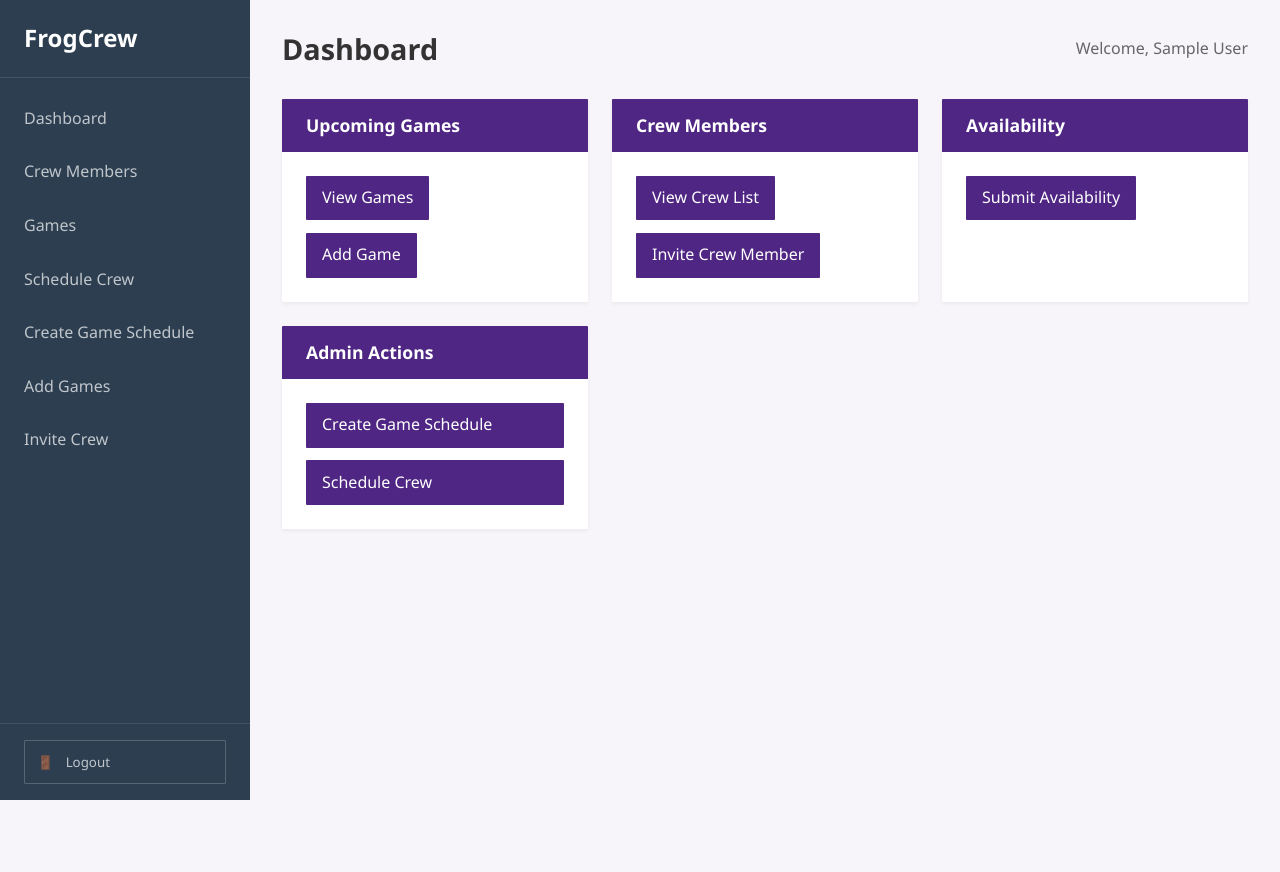
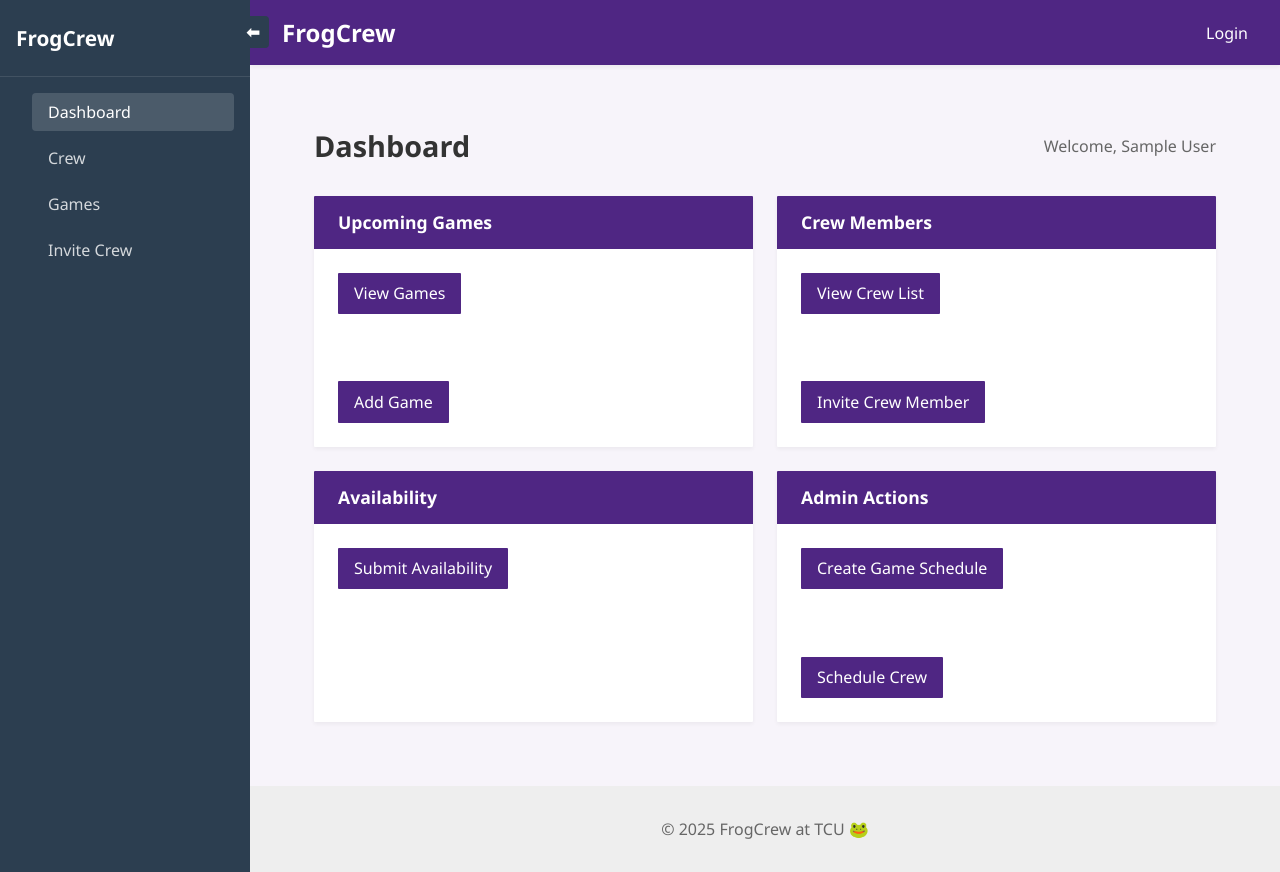
Before and after one commit to Kavish2040/FrogCrew, a Vue app in the folder client/: page /dashboard in a window 1280 px wide. Before the commit the page ends 800 px from the top, so only its background shows below. Built offline with nearby package versions, Linux system fonts and the light colour scheme; sample sign-in values are in the browser's storage.

Commit message:
adjusted sidebar

```diff
--- a/client/src/App.vue
+++ b/client/src/App.vue
@@ -1,36 +1,18 @@
 <script setup>
-// No imports needed here
+import { computed } from 'vue';
+import { useRoute } from 'vue-router';
+import MainLayout from './layouts/MainLayout.vue';
+
+const route = useRoute();
+
+// Define routes that should NOT have the layout (e.g., login, register, landing page)
+const layoutExcludedRoutes = ['/', '/login', '/register'];
+
+const showLayout = computed(() => !layoutExcludedRoutes.includes(route.path));
 </script>
 
 <template>
-  <router-view />
+  <component :is="showLayout ? MainLayout : 'div'">
+    <router-view />
+  </component>
 </template>
-
-<style>
-/* Global styles */
-* {
-  box-sizing: border-box;
-  margin: 0;
-  padding: 0;
-}
-
-body {
-  font-family: 'Inter', -apple-system, BlinkMacSystemFont, 'Segoe UI', Roboto, Oxygen, Ubuntu, Cantarell, 'Open Sans', 'Helvetica Neue', sans-serif;
-  line-height: 1.6;
-  color: #333;
-  background-color: #f5f5f5;
-}
-
-a {
-  color: #4F2683; /* TCU Purple */
-  text-decoration: none;
-}
-
-a:hover {
-  text-decoration: underline;
-}
-
-button {
-  font-family: inherit;
-}
-</style>
--- a/client/src/Layouts/MainLayout.vue
+++ b/client/src/Layouts/MainLayout.vue
@@ -1,42 +1,181 @@
 <template>
-    <div>
+  <div class="layout-container">
+    <aside :class="['sidebar', { collapsed }]">
+      <div class="toggle-btn" @click="collapsed = !collapsed">
+        <span>{{ collapsed ? '➡' : '⬅' }}</span>
+      </div>
+      <div class="sidebar-header" v-if="!collapsed">
+        <router-link to="/dashboard" class="logo">FrogCrew</router-link>
+      </div>
+      <nav class="sidebar-nav">
+        <ul>
+          <li>
+            <router-link to="/dashboard">
+              <span v-if="!collapsed">Dashboard</span>
+              <span v-else title="Dashboard"></span>
+            </router-link>
+          </li>
+          <li>
+            <router-link to="/crew">
+              <span v-if="!collapsed">Crew</span>
+              <span v-else title="Crew"></span>
+            </router-link>
+          </li>
+          <li>
+            <router-link to="/games">
+              <span v-if="!collapsed">Games</span>
+              <span v-else title="Games"></span>
+            </router-link>
+          </li>
+          <li v-if="isAdmin">
+            <router-link to="/invite">
+              <span v-if="!collapsed">Invite Crew</span>
+              <span v-else title="Invite"></span>
+            </router-link>
+          </li>
+        </ul>
+      </nav>
+    </aside>
+
+    <div class="content-wrapper">
       <header class="main-header" v-if="route.path !== '/'">
-        <router-link to="/" class="logo">FrogCrew</router-link>
+        <router-link to="/dashboard" class="logo">FrogCrew</router-link>
         <nav>
-          <router-link v-if="userStore.isLoggedIn" to="/dashboard">Dashboard</router-link>
-          <router-link v-if="userStore.isLoggedIn" to="/crew">Crew</router-link>
-          <router-link v-if="!userStore.isLoggedIn" to="/login">Login</router-link>
+          <router-link v-if="isLoggedIn" to="/dashboard">Dashboard</router-link>
+
+          <button
+            v-if="isLoggedIn"
+            @click="handleLogout"
+            class="btn-logout-top"
+          >
+            Logout
+          </button>
+
+          <router-link v-else to="/login">Login</router-link>
         </nav>
       </header>
 
-      <main>
+      <main class="main-content">
         <slot />
       </main>
 
       <footer class="main-footer">
-        <p>&copy; {{ new Date().getFullYear() }} FrogCrew at TCU 🐸💜</p>
+        <p>&copy; {{ new Date().getFullYear() }} FrogCrew at TCU 🐸</p>
       </footer>
+    </div>
   </div>
 </template>
 
 <script setup>
-  import { useRoute } from 'vue-router';
+import { useRoute, useRouter } from 'vue-router';
+import { ref, computed } from 'vue';
 import { useUserStore } from '../stores/userStore';
 
 const route = useRoute();
+const router = useRouter();
+const collapsed = ref(false);
 const userStore = useUserStore();
+
+const isLoggedIn = computed(() => userStore.isLoggedIn);
+const isAdmin = computed(() => userStore.isAdmin);
+
+const handleLogout = () => {
+  userStore.logout();
+  router.push('/login');
+};
 </script>
 
 <style scoped>
+:root {
+  --bg-light-purple: #f7f4fa;
+}
+
+.layout-container {
+  display: flex;
+  min-height: 100vh;
+}
+
+.sidebar {
+  background-color: #2c3e50;
+  color: white;
+  width: 250px;
+  transition: width 0.3s ease;
+  position: relative;
+}
+
+.sidebar.collapsed {
+  width: 60px;
+}
+
+.toggle-btn {
+  position: absolute;
+  top: 1rem;
+  right: -1.2rem;
+  background: #2c3e50;
+  color: white;
+  padding: 0.3rem 0.6rem;
+  border-radius: 0 4px 4px 0;
+  cursor: pointer;
+  z-index: 1000;
+  font-weight: bold;
+}
+
+.sidebar-header {
+  padding: 1.5rem 1rem;
+  border-bottom: 1px solid rgba(255, 255, 255, 0.1);
+}
+
+.sidebar-header .logo {
+  font-size: 1.3rem;
+  font-weight: bold;
+  color: white;
+}
+
+.sidebar-nav ul {
+  list-style: none;
+  padding: 1rem;
+  margin: 0;
+}
+
+.sidebar-nav li {
+  margin-bottom: 0.5rem;
+}
+
+.sidebar-nav a {
+  color: rgba(255, 255, 255, 0.8);
+  text-decoration: none;
+  display: flex;
+  align-items: center;
+  padding: 0.5rem 1rem;
+  border-radius: 4px;
+  transition: background 0.2s;
+  white-space: nowrap;
+  overflow: hidden;
+  text-overflow: ellipsis;
+}
+
+.sidebar-nav a:hover,
+.sidebar-nav a.router-link-exact-active {
+  background-color: rgba(255, 255, 255, 0.15);
+  color: white;
+}
+
+.content-wrapper {
+  flex: 1;
+  display: flex;
+  flex-direction: column;
+  background: var(--bg-light-purple);
+}
+
 .main-header {
-    background-color: var(--tcu-purple);
+  background-color: #4f2683;
   color: white;
   padding: 1rem 2rem;
   display: flex;
   justify-content: space-between;
   align-items: center;
   font-weight: 500;
-    box-shadow: var(--shadow);
+  box-shadow: 0 2px 4px rgba(0, 0, 0, 0.05);
 }
 
 .logo {
@@ -54,11 +193,29 @@
   text-decoration: underline;
 }
 
+.btn-logout-top {
+  background: none;
+  border: none;
+  color: white;
+  font-weight: 600;
+  margin-left: 1rem;
+  cursor: pointer;
+  font-size: 1rem;
+}
+
+.btn-logout-top:hover {
+  text-decoration: underline;
+}
+
+.main-content {
+  flex: 1;
+  padding: 2rem;
+}
+
 .main-footer {
   background-color: #eee;
   padding: 1rem;
   text-align: center;
-    color: var(--text-muted);
-    margin-top: 2rem;
+  color: #666;
 }
 </style>
--- a/client/src/pages/Dashboard.vue
+++ b/client/src/pages/Dashboard.vue
@@ -1,57 +1,5 @@
 <template>
-  <div class="dashboard-container">
-    <aside class="sidebar">
-      <div class="sidebar-header">
-        <h2>FrogCrew</h2>
-      </div>
-      <nav class="sidebar-nav">
-        <ul>
-          <li>
-            <router-link to="/dashboard">
-              <span>Dashboard</span>
-            </router-link>
-          </li>
-          <li>
-            <router-link to="/crew">
-              <span>Crew Members</span>
-            </router-link>
-          </li>
-          <li>
-            <router-link to="/games">
-              <span>Games</span>
-            </router-link>
-          </li>
-          <li v-if="userStore.isAdmin">
-            <router-link to="/schedulecrew">
-              <span>Schedule Crew</span>
-            </router-link>
-          </li>
-          <li v-if="userStore.isAdmin">
-            <router-link to="/createschedule">
-              <span>Create Game Schedule</span>
-            </router-link>
-          </li>
-          <li v-if="userStore.isAdmin">
-            <router-link to="/addgame">
-              <span>Add Games</span>
-            </router-link>
-          </li>
-          <li v-if="userStore.isAdmin">
-            <router-link to="/invite">
-              <span>Invite Crew</span>
-            </router-link>
-          </li>
-        </ul>
-      </nav>
-      <div class="sidebar-footer">
-        <button @click="handleLogout" class="btn-logout">
-          <span class="icon">🚪</span>
-          <span>Logout</span>
-        </button>
-      </div>
-    </aside>
-
-    <main class="main-content">
+  <div class="dashboard-page">
     <header class="content-header">
       <h1>Dashboard</h1>
       <div class="user-info">
@@ -95,111 +43,17 @@
         </div>
       </div>
     </div>
-    </main>
   </div>
 </template>
 
 <script setup>
-import { useRouter } from 'vue-router';
 import { useUserStore } from '../stores/userStore';
 
-const router = useRouter();
 const userStore = useUserStore();
-
-const handleLogout = () => {
-  userStore.logout();
-  router.push('/login');
-};
 </script>
 
 <style scoped>
-.dashboard-container {
-  display: flex;
-  min-height: 100vh;
-}
-
-.sidebar {
-  width: 250px;
-  background-color: #2c3e50;
-  color: white;
-  display: flex;
-  flex-direction: column;
-}
-
-.sidebar-header {
-  padding: 1.5rem;
-  border-bottom: 1px solid rgba(255, 255, 255, 0.1);
-}
-
-.sidebar-header h2 {
-  margin: 0;
-  font-size: 1.5rem;
-  color: white;
-}
-
-.sidebar-nav {
-  flex: 1;
-  padding: 1rem 0;
-}
-
-.sidebar-nav ul {
-  list-style: none;
-  padding: 0;
-  margin: 0;
-}
-
-.sidebar-nav li {
-  margin-bottom: 0.25rem;
-}
-
-.sidebar-nav a {
-  display: flex;
-  align-items: center;
-  padding: 0.75rem 1.5rem;
-  color: rgba(255, 255, 255, 0.7);
-  text-decoration: none;
-  transition: all 0.3s;
-}
-
-.sidebar-nav a:hover, .sidebar-nav a.active {
-  background-color: rgba(255, 255, 255, 0.1);
-  color: white;
-}
-
-.sidebar-nav .icon {
-  margin-right: 0.75rem;
-  font-size: 1.2rem;
-}
-
-.sidebar-footer {
-  padding: 1rem 1.5rem;
-  border-top: 1px solid rgba(255, 255, 255, 0.1);
-}
-
-.btn-logout {
-  display: flex;
-  align-items: center;
-  width: 100%;
-  padding: 0.75rem;
-  background-color: transparent;
-  color: rgba(255, 255, 255, 0.7);
-  border: 1px solid rgba(255, 255, 255, 0.2);
-  border-radius: 1px;
-  cursor: pointer;
-  transition: all 0.3s;
-}
-
-.btn-logout:hover {
-  background-color: rgba(255, 255, 255, 0.1);
-  color: white;
-}
-
-.btn-logout .icon {
-  margin-right: 0.75rem;
-}
-
-.main-content {
-  flex: 1;
+.dashboard-page {
   padding: 2rem;
 }
 
@@ -250,15 +104,9 @@
   justify-content: space-between;
 }
 
-.empty-state {
-  color: #999;
-  font-style: italic;
-  margin-bottom: 1rem;
-}
-
 .btn-action {
   padding: 0.6rem 1rem;
-  background-color: #4F2683; /* TCU Purple */
+  background-color: #4F2683;
   color: white;
   border: none;
   border-radius: 1px;
@@ -277,8 +125,4 @@
   flex-direction: column;
   gap: 0.75rem;
 }
-
-.actions-list .btn-action {
-  width: 100%;
-}
 </style>
--- a/client/src/pages/Home.vue
+++ b/client/src/pages/Home.vue
@@ -1,5 +1,4 @@
 <template>
-  <MainLayout>
   <section class="hero-section">
     <div class="hero-text">
       <h1>Welcome to FrogCrew</h1>
@@ -29,11 +28,9 @@
       </div>
     </div>
   </section>
-  </MainLayout>
 </template>
 
 <script setup>
-import MainLayout from '../layouts/MainLayout.vue';
 </script>
 
 <style scoped>
```
Also changed, not shown: client/src/pages/CrewList.vue (+18 -11 lines). Lines whose indentation alone changed are shown as unchanged.
